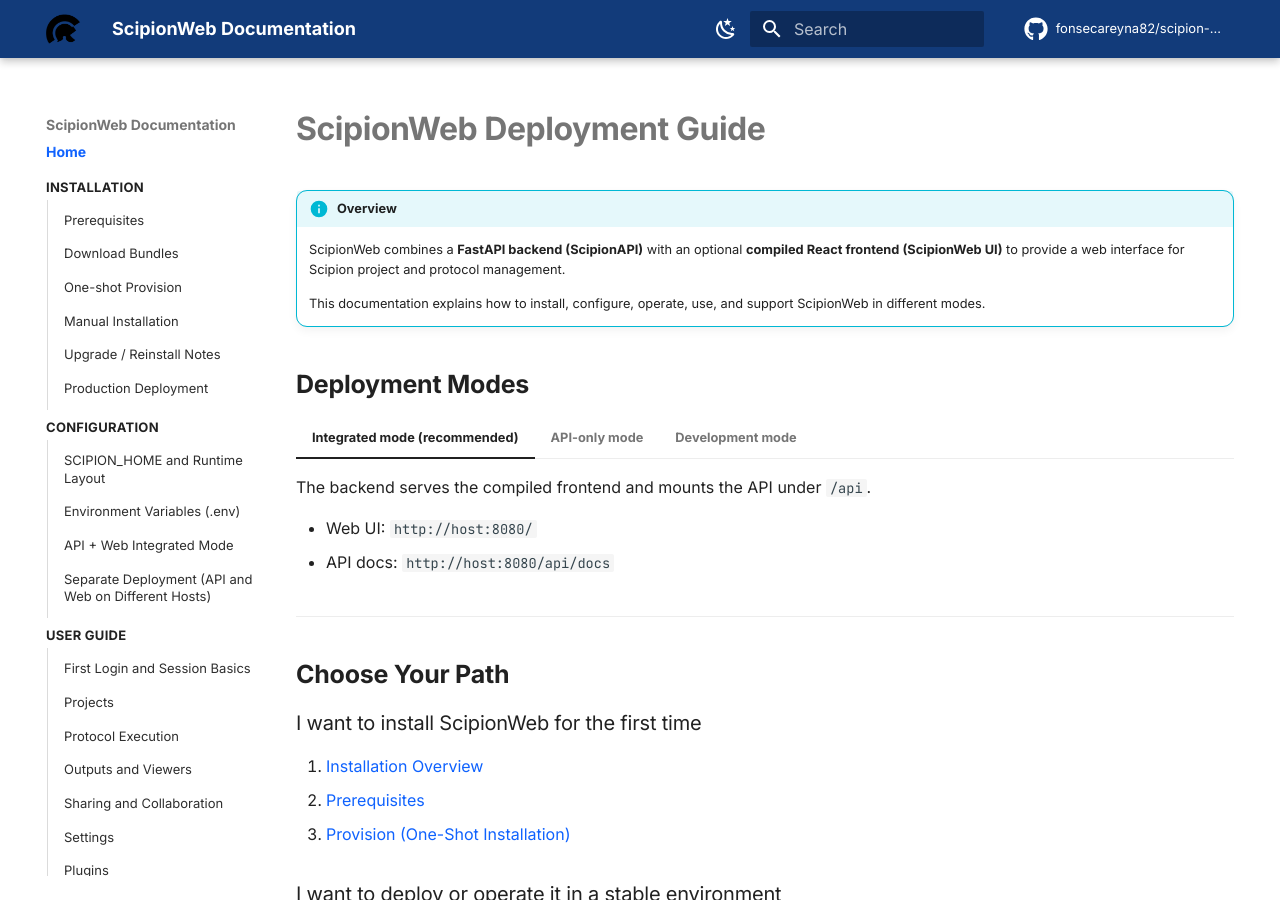
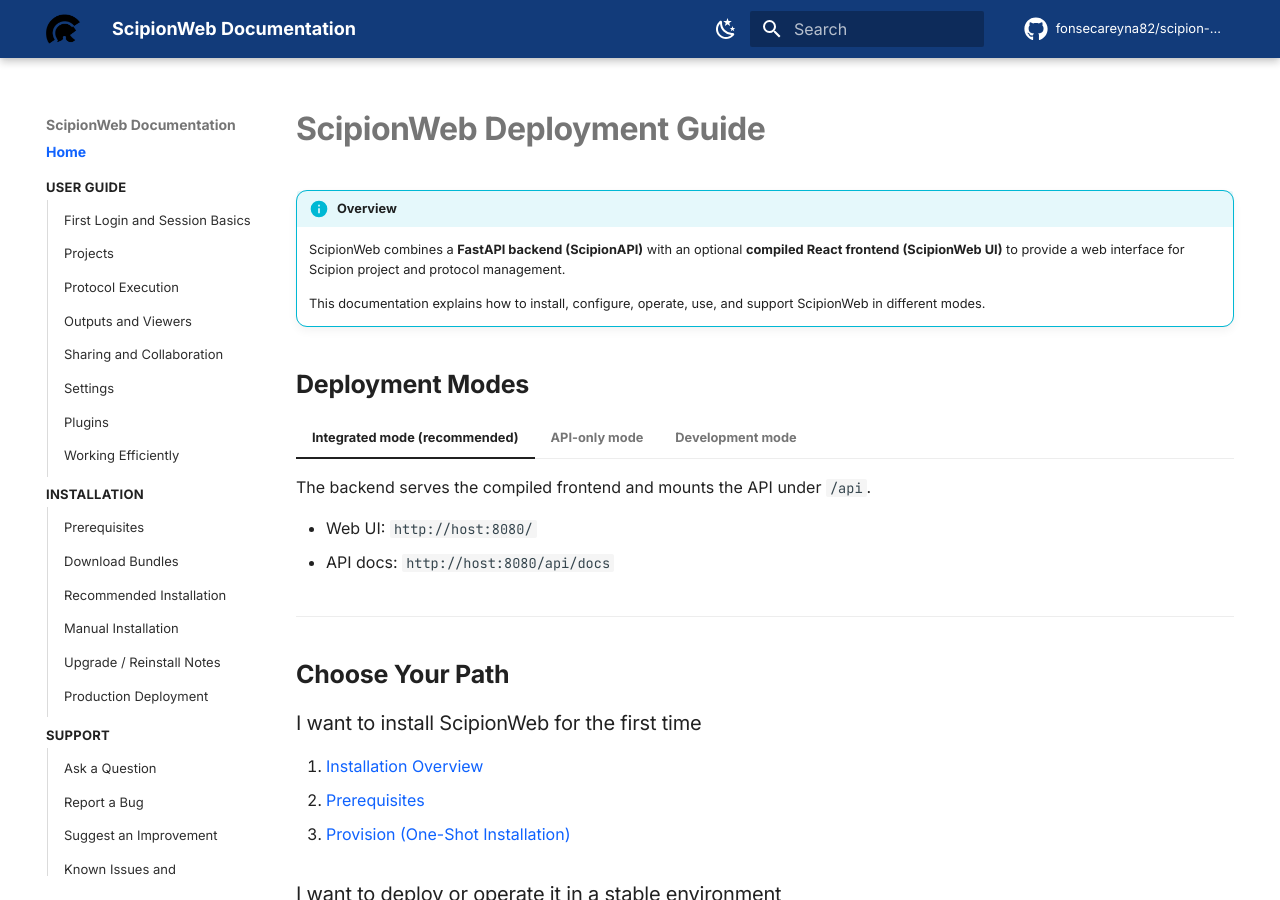
Before and after one commit to fonsecareyna82/scipion-docs, an MkDocs documentation site: the page built from docs/index.md, in a window 1280 px wide and 900 px high. Built offline with MkDocs 1.6.1 and Material for MkDocs 9.7.7, drawn with Linux system fonts in a browser that asks for light colours; comment, search, counter and statistics services are not loaded; some of the changed lines change nothing that is shown.

Commit message:
Reorganize documentation navigation by audience

```diff
--- a/mkdocs.yml
+++ b/mkdocs.yml
@@ -1,5 +1,5 @@
 site_name: ScipionWeb Documentation
-site_description: Installation, configuration, and usage guide for Scipion API and Scipion Web
+site_description: User, installation, administration, and developer guide for ScipionWeb
 site_author: Scipion Team
 site_url: https://fonsecareyna82.github.io/scipion-docs/
 
@@ -51,22 +51,6 @@
 nav:
   - Home: index.md
 
-  - Installation:
-      - Overview: installation/index.md
-      - Prerequisites: installation/prerequisites.md
-      - Download Bundles: installation/download-bundles.md
-      - One-shot Provision: installation/provision.md
-      - Manual Installation: installation/manual-install.md
-      - Upgrade / Reinstall Notes: installation/upgrade.md
-      - Production Deployment: installation/deployment-systemd.md
-
-  - Configuration:
-      - Overview: configuration/index.md
-      - SCIPION_HOME and Runtime Layout: configuration/scipion-home.md
-      - Environment Variables (.env): configuration/env.md
-      - API + Web Integrated Mode: configuration/integrated-mode.md
-      - Separate Deployment (API and Web on Different Hosts): configuration/separate-deployment.md
-
   - User Guide:
       - Overview: user-guide/index.md
       - First Login and Session Basics: user-guide/first-login.md
@@ -78,6 +62,15 @@
       - Plugins: user-guide/plugins.md
       - Working Efficiently: user-guide/working-efficiently.md
 
+  - Installation:
+      - Overview: installation/index.md
+      - Prerequisites: installation/prerequisites.md
+      - Download Bundles: installation/download-bundles.md
+      - Recommended Installation: installation/provision.md
+      - Manual Installation: installation/manual-install.md
+      - Upgrade / Reinstall Notes: installation/upgrade.md
+      - Production Deployment: installation/deployment-systemd.md
+
   - Support:
       - Overview: support/index.md
       - Ask a Question: support/ask-a-question.md
@@ -85,38 +78,43 @@
       - Suggest an Improvement: support/suggest-an-improvement.md
       - Known Issues and Workarounds: support/known-issues.md
 
-  - CLI Reference:
-      - Overview: cli/index.md
-      - Bootstrap: cli/bootstrap.md
-      - Install: cli/install.md
-      - Provision: cli/provision.md
-      - start / stop / restart / status / logs: cli/runtime.md
+  - Administration:
+      - Configuration:
+          - Overview: configuration/index.md
+          - SCIPION_HOME and Runtime Layout: configuration/scipion-home.md
+          - Environment Variables (.env): configuration/env.md
+          - API + Web Integrated Mode: configuration/integrated-mode.md
+          - Separate Deployment: configuration/separate-deployment.md
+      - Operations:
+          - Logs and PID Files: operations/logs-and-pids.md
+          - Backup and Restore: operations/backup-restore.md
+          - Security Notes: operations/security.md
 
-  - Backend:
-      - Overview: backend/index.md
-      - Architecture: backend/architecture.md
-      - FastAPI App and Routers: backend/fastapi.md
-      - Authentication and JWT: backend/auth.md
-      - Database and Alembic Migrations: backend/database.md
-      - Celery and Redis: backend/celery.md
-      - Troubleshooting: backend/troubleshooting.md
-
-  - Frontend (Web):
-      - Overview: frontend/index.md
-      - Build and Dist Output: frontend/build.md
-      - Runtime API URL Configuration: frontend/runtime-config.md
-      - Deployment Options: frontend/deployment.md
-
-  - Development:
-      - Local Dev Workflow: development/local-workflow.md
-      - Debugging with PyCharm: development/pycharm.md
-      - Running Uvicorn Manually: development/uvicorn.md
-      - Common Errors and Fixes: development/common-errors.md
-
-  - Operations:
-      - Logs and PID Files: operations/logs-and-pids.md
-      - Backup and Restore (DB + SCIPION_HOME): operations/backup-restore.md
-      - Security Notes: operations/security.md
+  - Developer Reference:
+      - Command Line Reference:
+          - Overview: cli/index.md
+          - Bootstrap: cli/bootstrap.md
+          - Install: cli/install.md
+          - Provision: cli/provision.md
+          - start / stop / restart / status / logs: cli/runtime.md
+      - Backend:
+          - Overview: backend/index.md
+          - Architecture: backend/architecture.md
+          - FastAPI App and Routers: backend/fastapi.md
+          - Authentication and JWT: backend/auth.md
+          - Database and Alembic Migrations: backend/database.md
+          - Celery and Redis: backend/celery.md
+          - Troubleshooting: backend/troubleshooting.md
+      - Frontend:
+          - Overview: frontend/index.md
+          - Build and Dist Output: frontend/build.md
+          - Runtime API URL Configuration: frontend/runtime-config.md
+          - Deployment Options: frontend/deployment.md
+      - Local Development:
+          - Local Dev Workflow: development/local-workflow.md
+          - Debugging with PyCharm: development/pycharm.md
+          - Running Uvicorn Manually: development/uvicorn.md
+          - Common Errors and Fixes: development/common-errors.md
 
   - Release and Packaging:
       - Packaging Strategy: release/packaging-strategy.md
```
